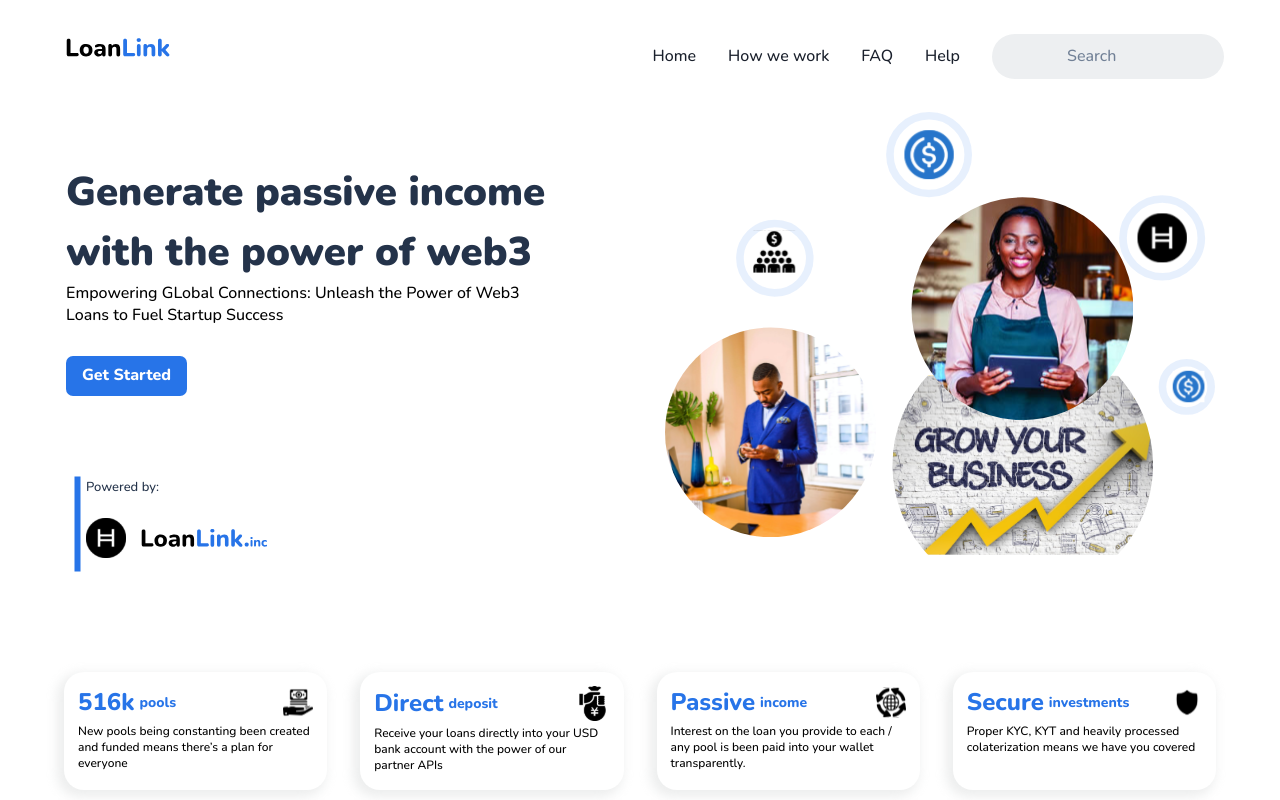
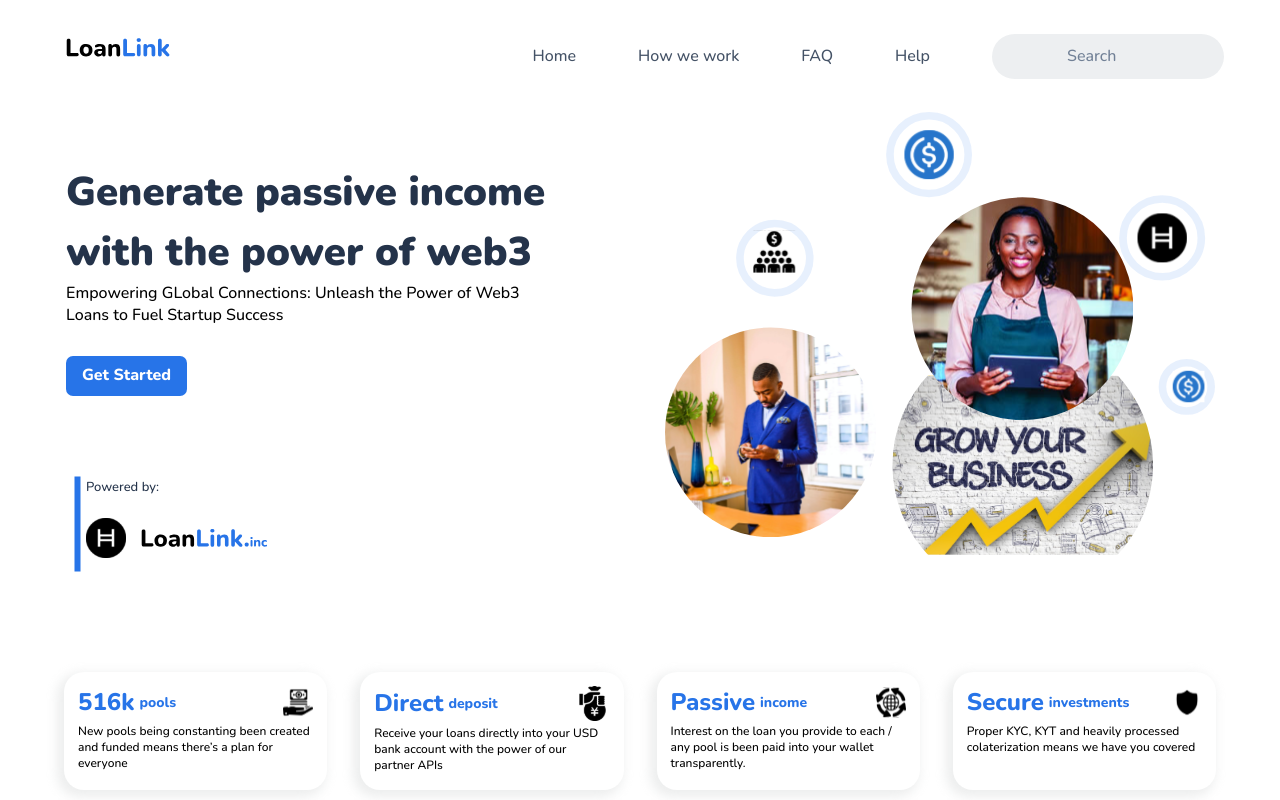
Before and after one commit to LoanLink-Hedera-Hackaton/front-end, a React (Create React App) app: page / in a window 1280 px wide. Shown: the top 800 px of the page. Built offline with nearby package versions, Linux system fonts and the light colour scheme; what hashconnect would draw is missing.

Commit message:
nav corrections

```diff
--- a/src/components/Navbar.js
+++ b/src/components/Navbar.js
@@ -47,7 +47,7 @@ const Navbar = () => {
     return (
       <ul>
         <li style={{ listStyle: "none" }}>
-          <Link key={index} to={value.path}>
+          <Link key={index} to={value.path} className="link">
             {value.name}
           </Link>
         </li>
--- a/src/styles/utils.css
+++ b/src/styles/utils.css
@@ -34,13 +34,24 @@ header {
   left: 66px;
   top: 15px;
 }
+
+.link {
+  font-style: normal;
+  font-weight: 500;
+  font-size: 16px;
+  line-height: 25px;
+  display: flex;
+  align-items: center;
+  color: #445266;
+}
+
 .VStack {
   justify-content: center;
   display: flex;
   flex-direction: row;
   padding: 8px;
   align-items: center;
-  gap: 32px;
+  gap: 62px;
 }
 .VStack input {
   background: rgba(36, 51, 74, 0.08);
```
